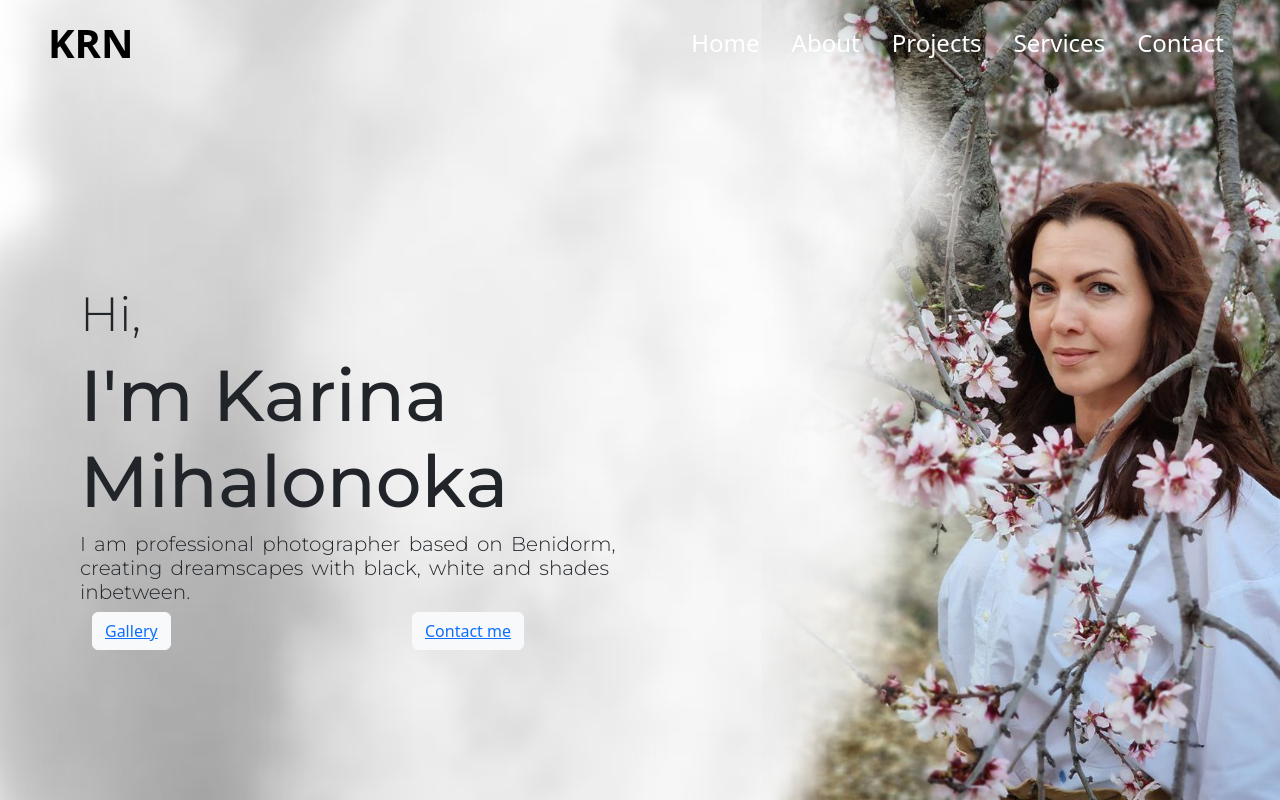
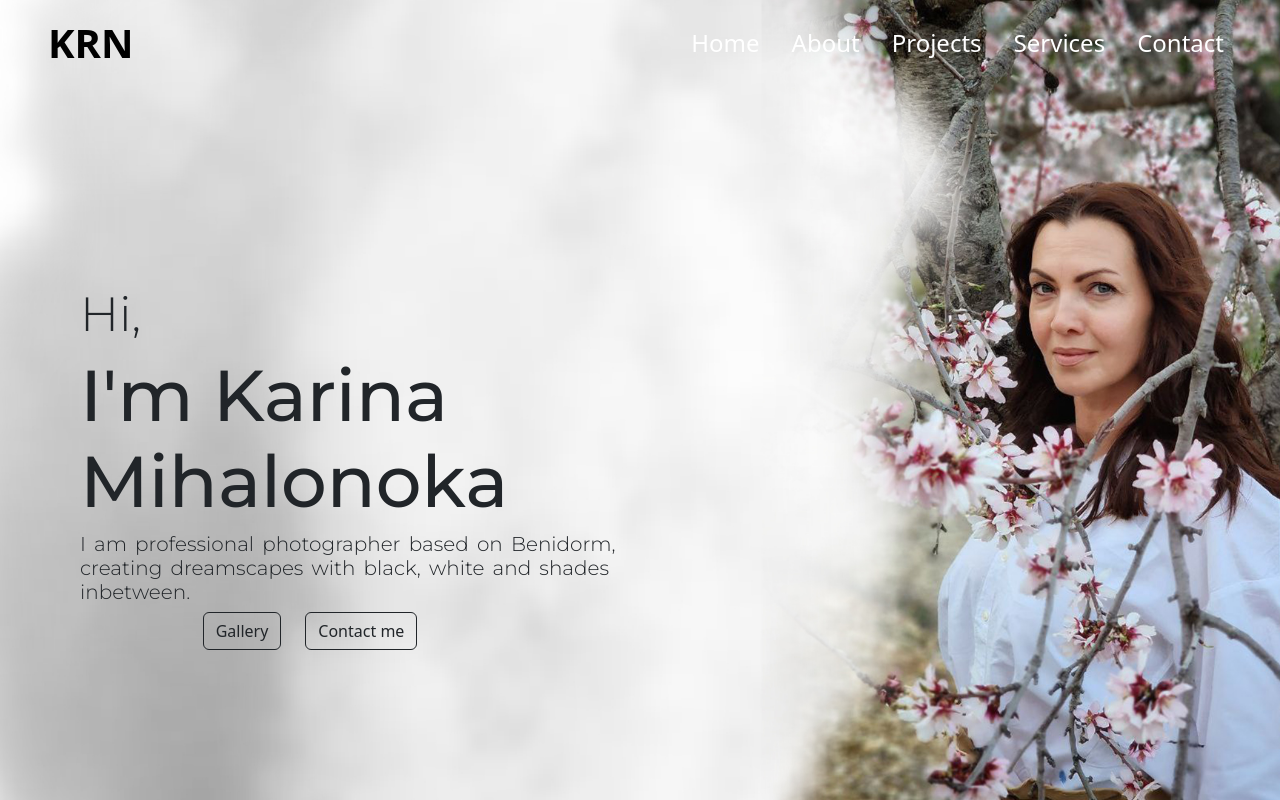
Before and after one commit to rrromanm/krn-portfolio, a React (Create React App) app: page / in a window 1280 px wide. Built offline with nearby package versions, Linux system fonts and the light colour scheme.

Commit message:
fixed buttons

```diff
--- a/src/App.js
+++ b/src/App.js
@@ -1,4 +1,3 @@
-import logo from './logo.svg';
 import './App.css';
 import Navbar from './Components/navbar/navbar';
 import Home from './Components/home/home';
--- a/src/Components/home/home.js
+++ b/src/Components/home/home.js
@@ -14,11 +14,11 @@ function home() {
 
         <div className='container'>
           <div className='row'>
-            <div className='col'>
-              <button type="button" className='btn btn-light align-self-end'><a href="#gallery">Gallery</a></button>
+            <div className='col-lg-4 d-flex align-items-end justify-content-end'>
+              <button type="button" className='btn border-dark'><a href="#gallery" className='mont-thin text-decoration-none text-dark'>Gallery</a></button>
             </div>
             <div className='col'>
-              <button type="button" className='btn btn-light'><a href="#contact">Contact me</a></button>
+              <button type="button" className='btn border-dark'><a href="#contact" className='mont-thin text-decoration-none text-dark'>Contact me</a></button>
             </div>
 
           </div>
```
Also changed, not shown: src/Components/home/home.css (line endings or trailing spaces).
